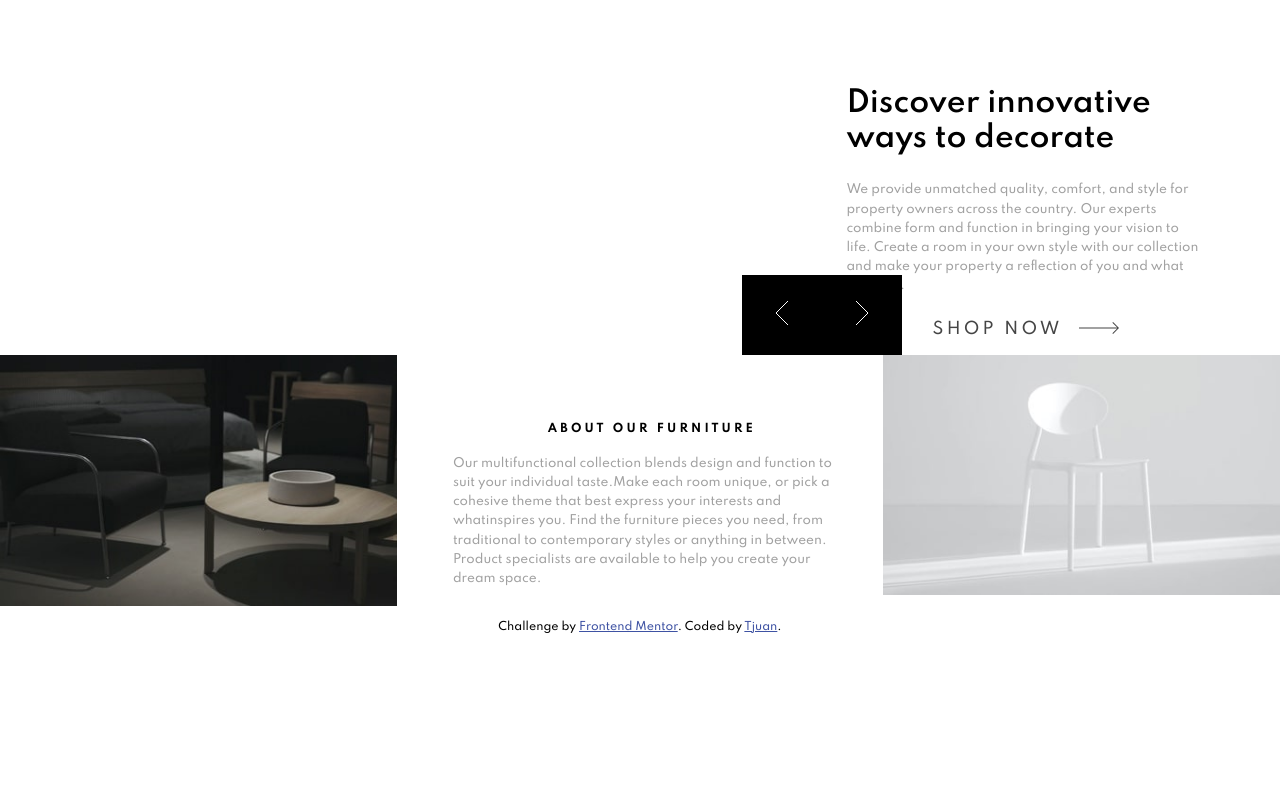
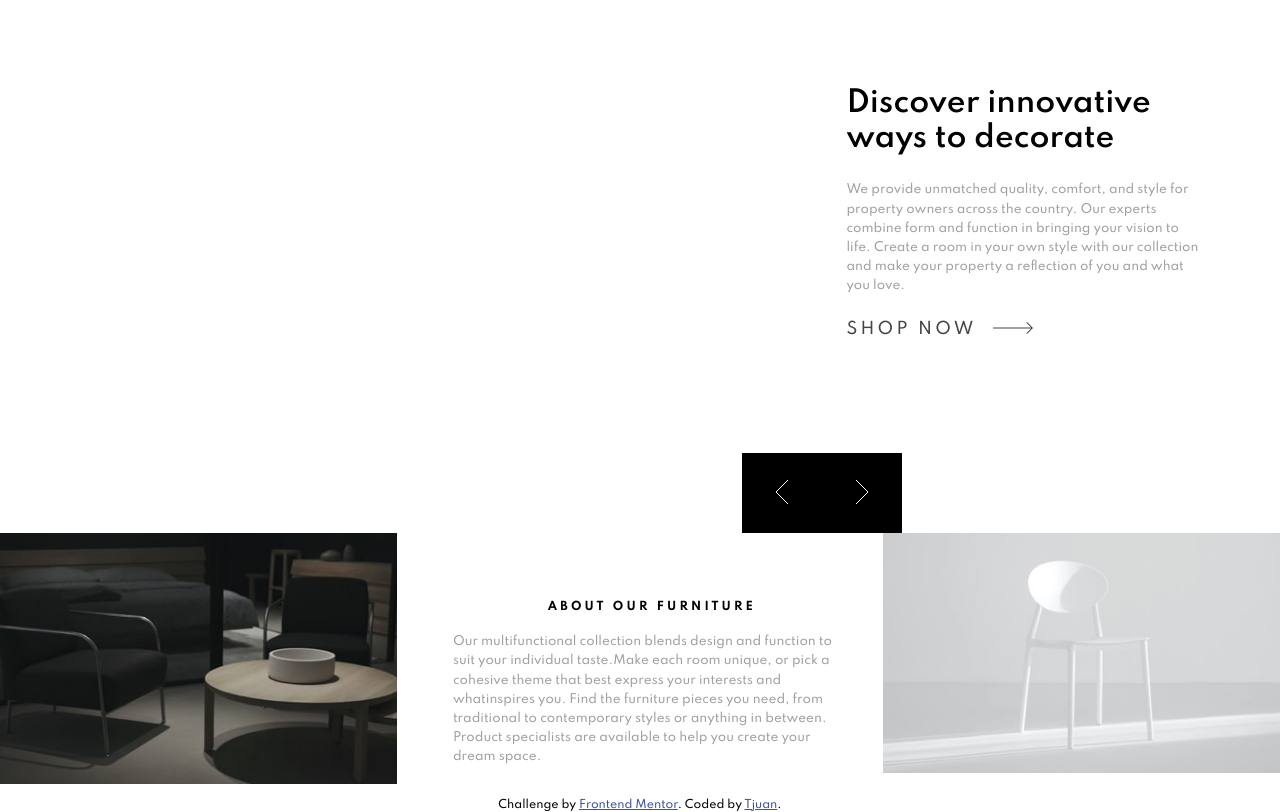
Before and after one commit to Tjuan1/Room-Homepage-Frontend-Mentor, a React (Create React App) app: page / in a window 1280 px wide. Built offline with nearby package versions, Linux system fonts and the light colour scheme.

Commit message:
link left-justified

```diff
--- a/src/index.css
+++ b/src/index.css
@@ -570,7 +570,7 @@ article.nextSlide {
 .section-top-description {
   margin: 0;
   width: 35vw;
-  height: 100%;
+  height: 100vh;
   position: relative;
   display: flex;
   flex-direction: column;
@@ -585,6 +585,7 @@ article.nextSlide {
   flex-direction: column;
   width:80%;
   margin-bottom: 1rem;
+  text-align: left;
 }
 
 
```
